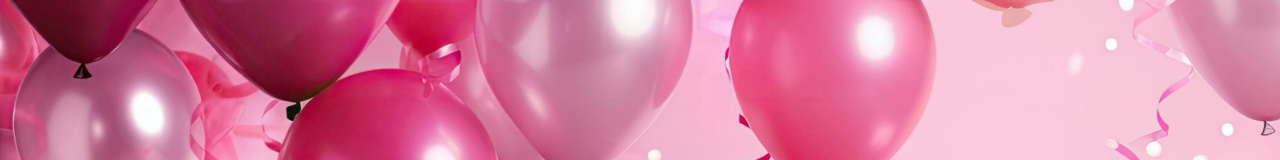
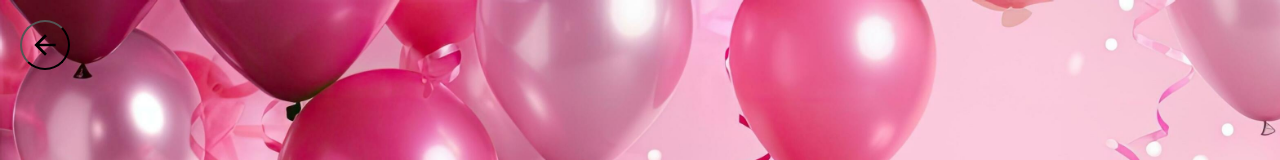
Before and after one commit to PrashikBhimte/BirthDay-Wish, a React (Create React App) app: page / in a window 1280 px wide. Shown: the top 160 px of the page. Built offline with nearby package versions, Linux system fonts and the light colour scheme.

Commit message:
back button is added but yet not fully functional.

```diff
--- a/src/App.css
+++ b/src/App.css
@@ -37,10 +37,20 @@ body {
   top: 20px;
   right: 20px;
   font-size: 32px;
+  z-index: 999;
 }
 
-.backbutton {
+#backbutton {
+  width: 50px;
+  height: 50px;
+  border-radius: 50%;
+  background-color: transparent;
+  display: flex;
+  justify-content: center;
+  align-items: center;
+  font-size: 32px;
   position: fixed;
-  top: 0;
-  left: 0;
+  top: 20px;
+  left: 20px;
+  z-index: 999;
 }
--- a/src/App.js
+++ b/src/App.js
@@ -9,6 +9,7 @@ import song from "./Music/song.mpeg";
 import MessageBox2 from './Components/MessageBox2';
 import InitialBox from './Components/InitialBox';
 import { AiFillSound, AiOutlineSound } from "react-icons/ai";
+import { IoMdArrowBack } from "react-icons/io";
 
 var index = 0;
 
@@ -37,16 +38,18 @@ function App() {
   const handlePrev = (e) => {
     e.preventDefault();
     if (index > 0) {
+      document.getElementById('continue').style.display = "none";
+      document.getElementById('backbutton').style.display = "none";
       index--;
       if (index === 0) {
         myRef.current.load();
         setIs(false);
       }
-      if (index === 1) {
+      else if (index === 1) {
         myRef.current.load();
         myRef.current.play();
         setIsAudioOn(true);
-        document.getElementById("confetti").style.display = "block";
+        setIs(true);
       }
       setBox(boxes[index]);
     }
@@ -80,7 +83,7 @@ function App() {
       <audio ref={myRef} src={song} />
       {is && <button id='audioButton' onClick={HandleAudio}>{isAudioOn ? <AiFillSound /> : <AiOutlineSound />}</button>}
       {is && <Confetti id='confetti' height={height} width={width} />}
-      {is && <button id='backbutton' onClick={handlePrev}>Back</button>}
+      <button id='backbutton' onClick={handlePrev}><IoMdArrowBack /></button>
       <p id='continue'>Click anywhere to continue!</p>
       {box}
     </div>
--- a/src/Components/AskBox.jsx
+++ b/src/Components/AskBox.jsx
@@ -1,4 +1,4 @@
-import React from 'react';
+import React, { useEffect } from 'react';
 import "./AskBox.css";
 
 export default function AskBox(props) {
@@ -16,6 +16,10 @@ export default function AskBox(props) {
         props.next();
     }
 
+    useEffect(() => {
+        document.getElementById('backbutton').style.display = "block";
+    }, []);
+
   return (
     <div id='askBox' >
         <p>Would you be mine Forever? 💍</p>
--- a/src/Components/BirthdayWishBox.jsx
+++ b/src/Components/BirthdayWishBox.jsx
@@ -8,6 +8,7 @@ export default function BirthdayWishBox(props) {
     if (e.target.tagName !== 'BUTTON' && e.target.tagName !== 'svg' && e.target.tagName !== 'path') {
       document.getElementById('continue').style.display = "none";
       document.getElementById('confetti').style.display = "none";
+      document.getElementById('backbutton').style.display = "none";
       document.getElementById('birthdayWishBox').style.marginTop = "120vh";
       // setTimeout(() => {return document.getElementById('birthdayWishBox').remove();}, 2000);
       document.removeEventListener('click', handleClick);
@@ -19,6 +20,7 @@ export default function BirthdayWishBox(props) {
 
     document.addEventListener("click", handleClick);
     setTimeout(() => { return document.getElementById('continue').style.display = "block"; }, 2000);
+    document.getElementById('backbutton').style.display = "block";
 
     return () => {
       document.removeEventListener('click', handleClick);
--- a/src/Components/HeartBox.jsx
+++ b/src/Components/HeartBox.jsx
@@ -19,6 +19,7 @@ export default function HeartBox() {
                     index++;
                 }
                 else {
+                    document.getElementById('backbutton').style.display = "block";
                     clearInterval(interval);
                 }
             }, 100);
--- a/src/Components/MessageBox.css
+++ b/src/Components/MessageBox.css
@@ -37,5 +37,6 @@
         background-image: none;
         padding: 30px;
         height: 100%;
+        padding-top: 100px;
     }
 }
--- a/src/Components/MessageBox.jsx
+++ b/src/Components/MessageBox.jsx
@@ -13,6 +13,7 @@ export default function MessageBox(props) {
         e.preventDefault();
         if (e.target.tagName !== 'BUTTON' && e.target.tagName !== 'svg' && e.target.tagName !== 'path') {
             document.getElementById('continue').style.display = "none";
+            document.getElementById('backbutton').style.display = "none";
             // document.getElementById('messageBox').remove();
             document.removeEventListener('click', handleClick);
             props.next();
@@ -29,9 +30,10 @@ export default function MessageBox(props) {
                     index++;
                 }
                 else {
-                    document.getElementById('continue').style.display = "block";
                     clearInterval(interval);
                     document.addEventListener('click', handleClick);
+                    document.getElementById('continue').style.display = "block";
+                    document.getElementById('backbutton').style.display = "block";
                 }
             }, 50);
 
--- a/src/Components/MessageBox2.jsx
+++ b/src/Components/MessageBox2.jsx
@@ -13,6 +13,7 @@ export default function MessageBox2(props) {
         e.preventDefault();
         if (e.target.tagName !== 'BUTTON' && e.target.tagName !== 'svg' && e.target.tagName !== 'path') {
             document.getElementById('continue').style.display = "none";
+            document.getElementById('backbutton').style.display = "none";
             // document.getElementById('messageBox').remove();
             document.removeEventListener('click', handleClick);
             props.next();
@@ -29,9 +30,10 @@ export default function MessageBox2(props) {
                     index++;
                 }
                 else {
-                    document.getElementById('continue').style.display = "block";
                     clearInterval(interval);
                     document.addEventListener('click', handleClick);
+                    document.getElementById('continue').style.display = "block";
+                    document.getElementById('backbutton').style.display = "block";
                 }
             }, 50);
 
```
